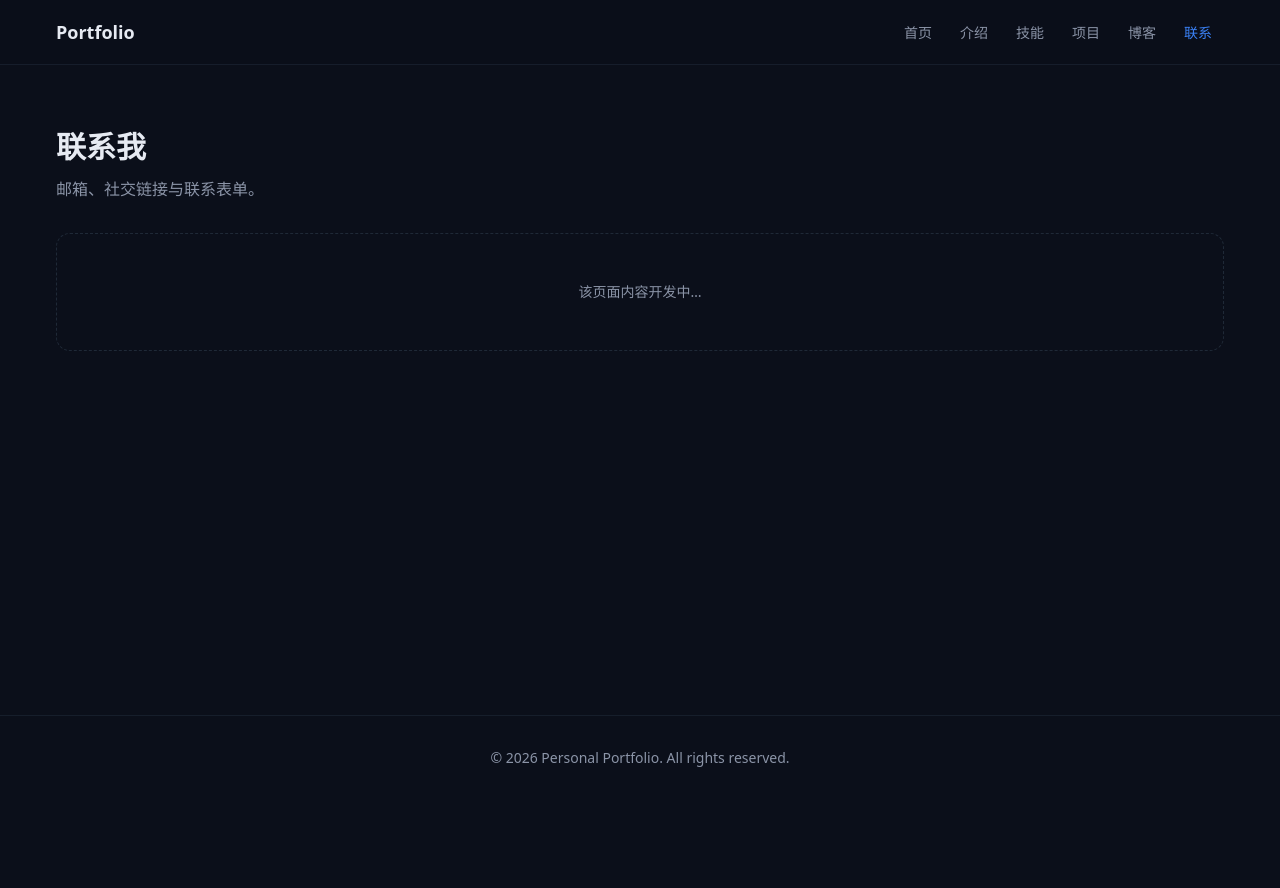
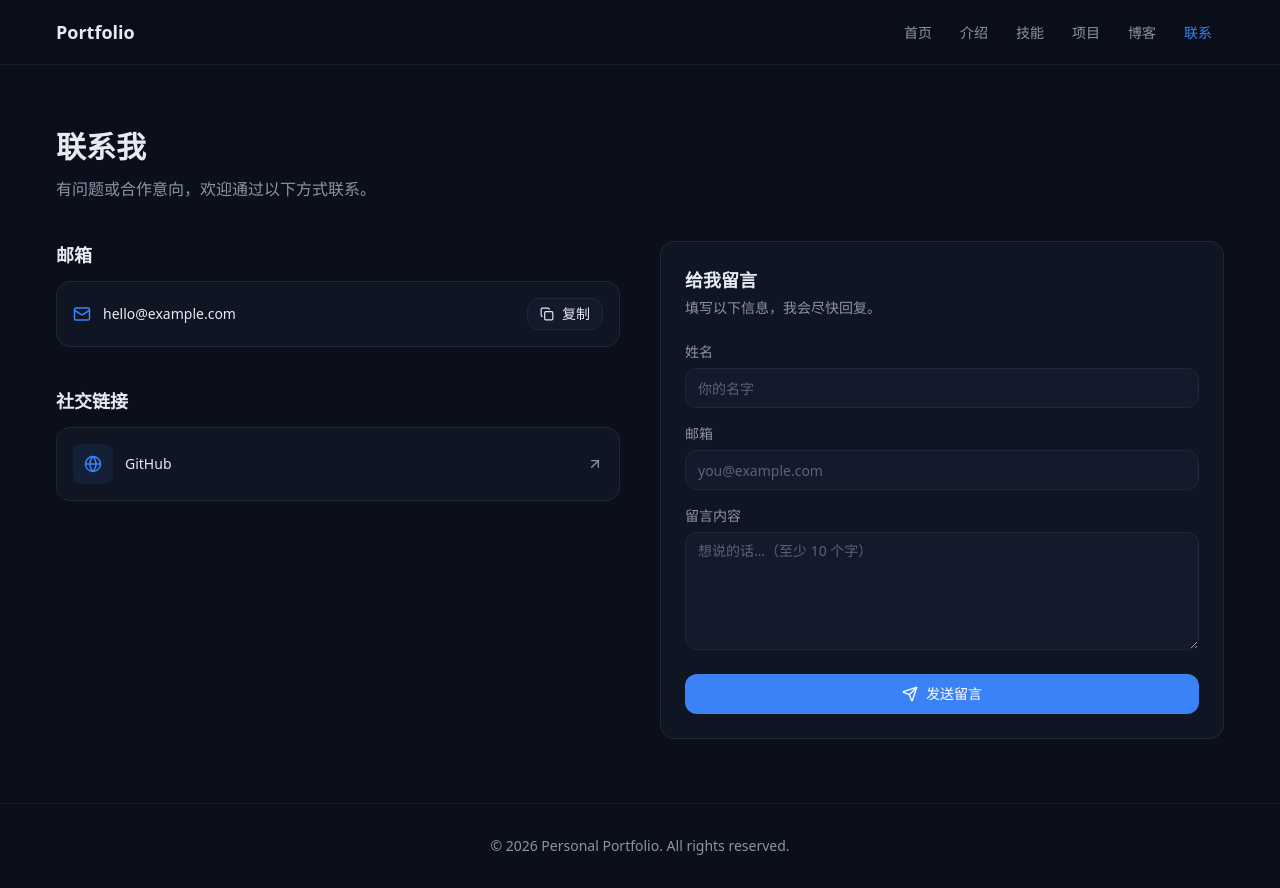
Before and after one commit to Leaton036/personal-website, a React (Vite) app: page /contact in a window 1280 px wide. Before the commit the page ends 800 px from the top, so only its background shows below. Built offline with nearby package versions, Linux system fonts and the light colour scheme.

Commit message:
feat: 联系页（邮箱复制 + 社交链接 + 联系表单）

```diff
--- a/src/pages/Contact/index.tsx
+++ b/src/pages/Contact/index.tsx
@@ -1,6 +1,259 @@
-import { PagePlaceholder } from '@/components/ui/PagePlaceholder'
+import { useEffect, useRef, useState } from 'react'
+import { Link } from 'react-router-dom'
+import { useForm } from 'react-hook-form'
+import { zodResolver } from '@hookform/resolvers/zod'
+import { z } from 'zod'
+import {
+  ArrowUpRight,
+  Check,
+  CircleAlert,
+  CircleCheck,
+  Copy,
+  Globe,
+  LoaderCircle,
+  Mail,
+  Send,
+} from 'lucide-react'
+import { getProfile } from '@/api'
+import { Button } from '@/components/ui/Button'
+import { Input, Textarea } from '@/components/ui/Input'
+import type { Profile } from '@/types'
 
-/** 联系页占位 */
+// 联系表单校验规则
+const contactSchema = z.object({
+  name: z.string().trim().min(1, '请输入姓名'),
+  email: z.string().trim().min(1, '请输入邮箱').pipe(z.email('邮箱格式不正确')),
+  message: z.string().trim().min(10, '留言至少 10 个字'),
+})
+
+type ContactFormValues = z.infer<typeof contactSchema>
+
+/** 模拟提交（本期不接后端） */
+function mockSend(_values: ContactFormValues): Promise<void> {
+  return new Promise((resolve) => setTimeout(resolve, 600))
+}
+
+/** 联系表单 */
+function ContactForm() {
+  const [status, setStatus] = useState<'idle' | 'success' | 'error'>('idle')
+  const {
+    register,
+    handleSubmit,
+    reset,
+    formState: { errors, isSubmitting },
+  } = useForm<ContactFormValues>({ resolver: zodResolver(contactSchema) })
+
+  const onSubmit = async (values: ContactFormValues) => {
+    setStatus('idle')
+    try {
+      await mockSend(values)
+      reset()
+      setStatus('success')
+    } catch {
+      setStatus('error')
+    }
+  }
+
+  return (
+    <form
+      onSubmit={handleSubmit(onSubmit)}
+      noValidate
+      className="rounded-card border border-border bg-surface/60 p-6"
+    >
+      <h2 className="text-lg font-semibold">给我留言</h2>
+      <p className="mt-1 text-sm text-muted">填写以下信息，我会尽快回复。</p>
+
+      <div className="mt-6 space-y-4">
+        <Input
+          label="姓名"
+          placeholder="你的名字"
+          autoComplete="name"
+          error={errors.name?.message}
+          {...register('name')}
+        />
+        <Input
+          label="邮箱"
+          type="email"
+          placeholder="you@example.com"
+          autoComplete="email"
+          error={errors.email?.message}
+          {...register('email')}
+        />
+        <Textarea
+          label="留言内容"
+          placeholder="想说的话…（至少 10 个字）"
+          rows={5}
+          error={errors.message?.message}
+          {...register('message')}
+        />
+      </div>
+
+      {status === 'success' && (
+        <p
+          role="status"
+          className="mt-4 flex items-center gap-2 rounded-lg border border-green-500/30 bg-green-500/10 px-3 py-2 text-sm text-green-400"
+        >
+          <CircleCheck size={16} aria-hidden="true" />
+          发送成功，感谢你的留言！
+        </p>
+      )}
+      {status === 'error' && (
+        <p
+          role="alert"
+          className="mt-4 flex items-center gap-2 rounded-lg border border-red-500/30 bg-red-500/10 px-3 py-2 text-sm text-red-400"
+        >
+          <CircleAlert size={16} aria-hidden="true" />
+          发送失败，请稍后重试。
+        </p>
+      )}
+
+      <Button type="submit" disabled={isSubmitting} className="mt-6 w-full">
+        {isSubmitting ? (
+          <LoaderCircle size={16} className="animate-spin" aria-hidden="true" />
+        ) : (
+          <Send size={16} aria-hidden="true" />
+        )}
+        {isSubmitting ? '发送中…' : '发送留言'}
+      </Button>
+    </form>
+  )
+}
+
+/** 联系页 */
 export default function Contact() {
-  return <PagePlaceholder title="联系我" description="邮箱、社交链接与联系表单。" />
+  const [profile, setProfile] = useState<Profile | null>(null)
+  const [loading, setLoading] = useState(true)
+  const [copied, setCopied] = useState(false)
+  const copyTimer = useRef<number | undefined>(undefined)
+
+  useEffect(() => {
+    let cancelled = false
+    getProfile()
+      .then((data) => {
+        if (!cancelled) setProfile(data)
+      })
+      .catch(() => {
+        // 读取失败按空数据处理
+      })
+      .finally(() => {
+        if (!cancelled) setLoading(false)
+      })
+    return () => {
+      cancelled = true
+    }
+  }, [])
+
+  // 组件卸载时清理复制提示定时器
+  useEffect(() => {
+    return () => {
+      if (copyTimer.current) window.clearTimeout(copyTimer.current)
+    }
+  }, [])
+
+  const handleCopy = async () => {
+    if (!profile?.email) return
+    try {
+      await navigator.clipboard.writeText(profile.email)
+    } catch {
+      // 剪贴板 API 不可用时回退方案
+      const textarea = document.createElement('textarea')
+      textarea.value = profile.email
+      textarea.style.position = 'fixed'
+      textarea.style.opacity = '0'
+      document.body.appendChild(textarea)
+      textarea.select()
+      document.execCommand('copy')
+      document.body.removeChild(textarea)
+    }
+    setCopied(true)
+    if (copyTimer.current) window.clearTimeout(copyTimer.current)
+    copyTimer.current = window.setTimeout(() => setCopied(false), 2000)
+  }
+
+  if (loading) return <ContactSkeleton />
+
+  return (
+    <section className="mx-auto max-w-[1200px] px-4 py-16">
+      <h1 className="text-3xl font-bold">联系我</h1>
+      <p className="mt-3 text-muted">有问题或合作意向，欢迎通过以下方式联系。</p>
+
+      <div className="mt-10 grid gap-10 lg:grid-cols-2">
+        {/* 左栏：邮箱 + 社交链接 */}
+        <div>
+          <h2 className="text-lg font-semibold">邮箱</h2>
+          {profile?.email ? (
+            <div className="mt-3 flex items-center gap-3 rounded-card border border-border bg-surface/60 p-4">
+              <Mail size={18} className="shrink-0 text-accent" aria-hidden="true" />
+              <span className="min-w-0 flex-1 truncate text-sm">{profile.email}</span>
+              <Button variant="secondary" size="sm" onClick={handleCopy} aria-label="复制邮箱地址">
+                {copied ? (
+                  <Check size={14} aria-hidden="true" />
+                ) : (
+                  <Copy size={14} aria-hidden="true" />
+                )}
+                {copied ? '已复制' : '复制'}
+              </Button>
+            </div>
+          ) : (
+            <p className="mt-3 text-sm text-muted">邮箱尚未配置，请前往后台完善。</p>
+          )}
+
+          <h2 className="mt-10 text-lg font-semibold">社交链接</h2>
+          {profile && profile.social.length > 0 ? (
+            <ul className="mt-3 space-y-3">
+              {profile.social.map((item, index) => (
+                <li key={`${item.platform}-${index}`}>
+                  <a
+                    href={item.url}
+                    target="_blank"
+                    rel="noopener noreferrer"
+                    className="group flex items-center gap-3 rounded-card border border-border bg-surface/60 p-4 transition-colors hover:border-accent/40"
+                  >
+                    <span className="flex h-10 w-10 shrink-0 items-center justify-center rounded-lg bg-accent/10 text-accent">
+                      <Globe size={18} aria-hidden="true" />
+                    </span>
+                    <span className="text-sm font-medium">{item.platform}</span>
+                    <ArrowUpRight
+                      size={16}
+                      className="ml-auto text-muted transition-colors group-hover:text-accent"
+                      aria-hidden="true"
+                    />
+                  </a>
+                </li>
+              ))}
+            </ul>
+          ) : (
+            <p className="mt-3 text-sm text-muted">
+              暂无社交链接。
+              <Link to="/admin/login" className="ml-1 text-accent hover:underline">
+                前往后台
+              </Link>
+            </p>
+          )}
+        </div>
+
+        {/* 右栏：联系表单 */}
+        <ContactForm />
+      </div>
+    </section>
+  )
 }
+
+/** 加载中骨架屏 */
+function ContactSkeleton() {
+  return (
+    <section className="mx-auto max-w-[1200px] px-4 py-16">
+      <div className="h-9 w-32 animate-pulse rounded-lg bg-surface" />
+      <div className="mt-3 h-5 w-64 animate-pulse rounded-lg bg-surface" />
+      <div className="mt-10 grid gap-10 lg:grid-cols-2">
+        <div className="space-y-6">
+          <div className="h-6 w-16 animate-pulse rounded bg-surface" />
+          <div className="h-16 animate-pulse rounded-card bg-surface" />
+          <div className="h-6 w-24 animate-pulse rounded bg-surface" />
+          <div className="h-16 animate-pulse rounded-card bg-surface" />
+        </div>
+        <div className="h-96 animate-pulse rounded-card bg-surface" />
+      </div>
+    </section>
+  )
+}
```
